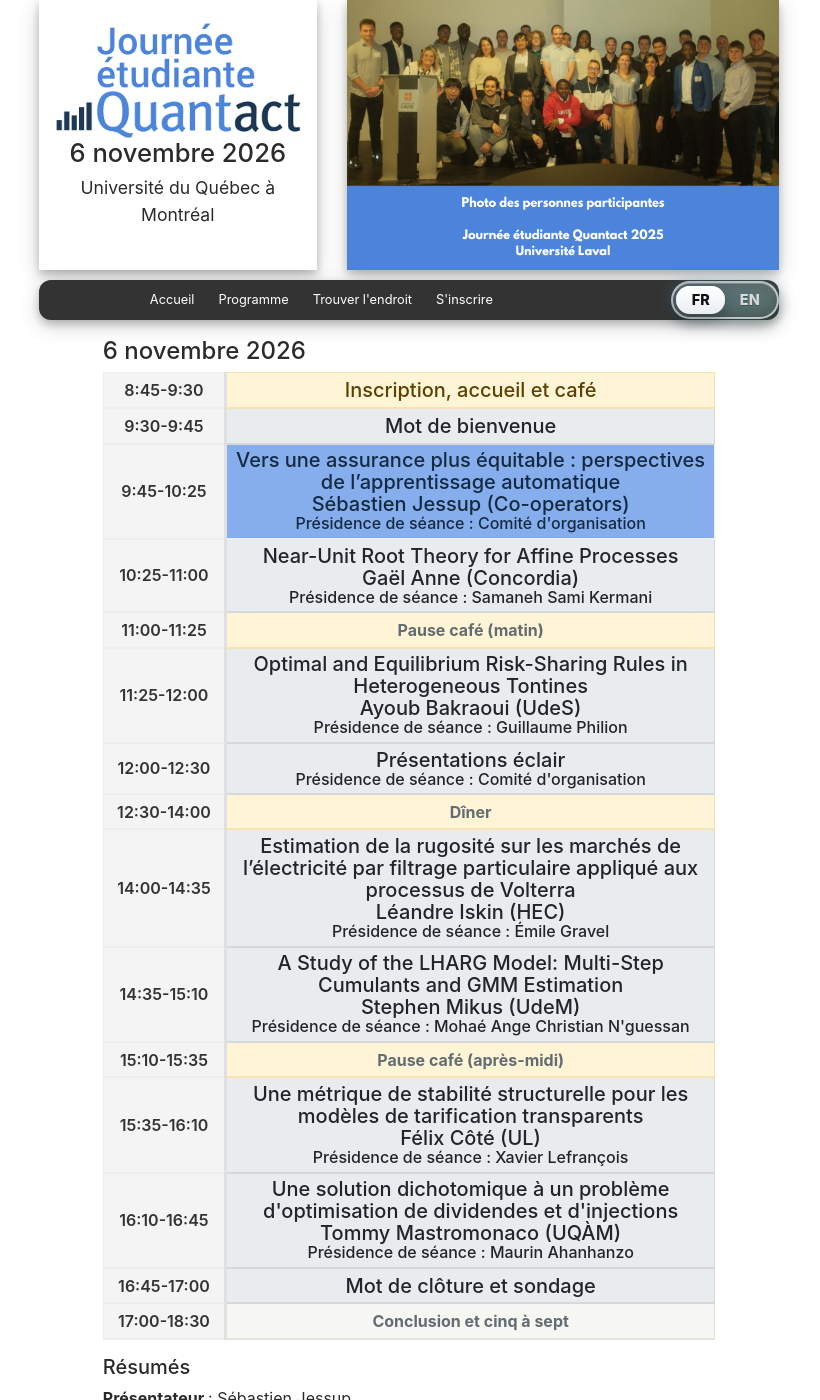
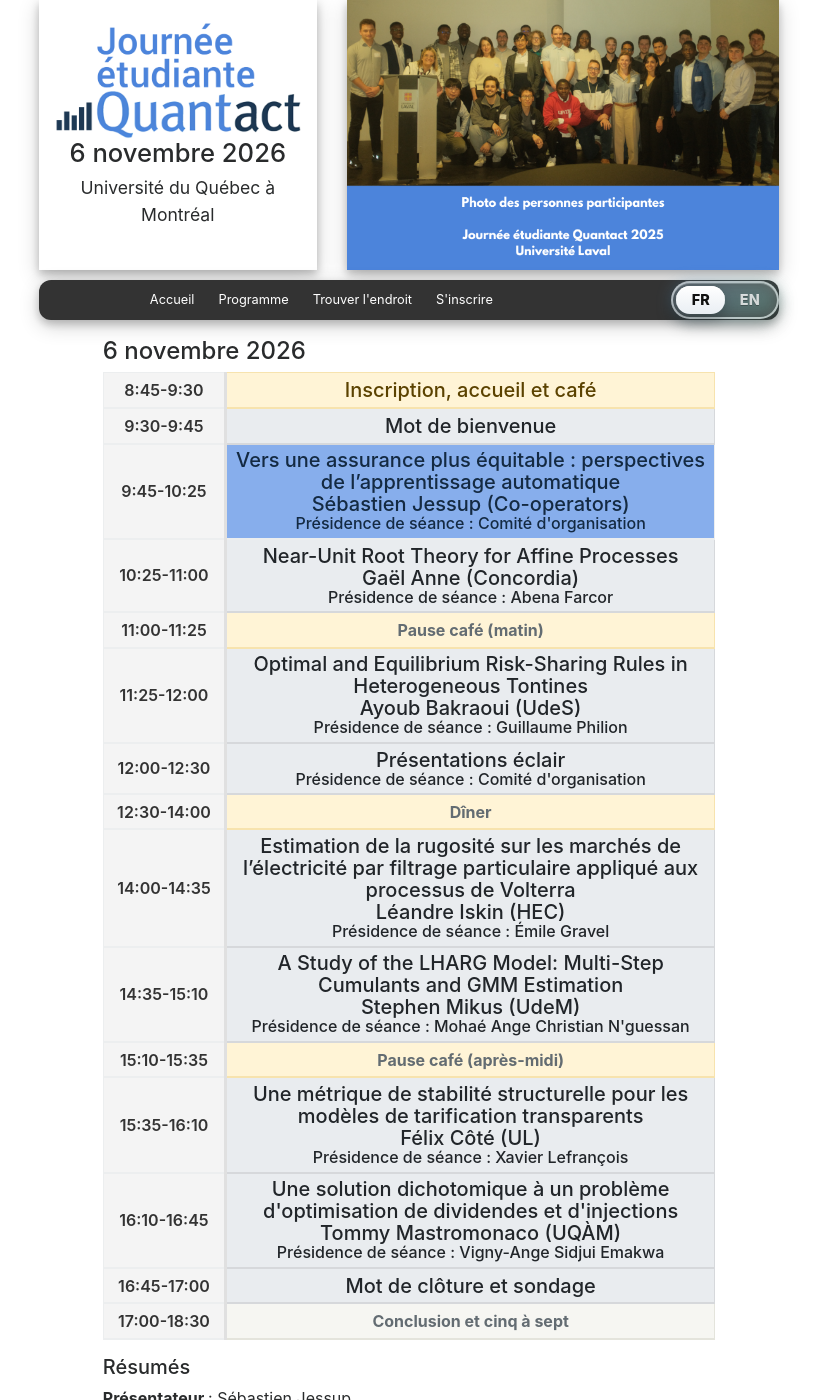
Before and after one commit to XavLef/Quantact_2026, a Jekyll site: the page built from program.html, in a window 1280 px wide and 1400 px high. Shown: the whole window, without its empty margins (231-1051 px from the left). Built offline with Jekyll 4.4.1, drawn with Linux system fonts in a browser that asks for light colours; nearby versions of some CDN libraries.

Commit message:
Update chair names in schedule.yml

```diff
--- a/_data/schedule.yml
+++ b/_data/schedule.yml
@@ -37,8 +37,8 @@
         fr: "Gaël Anne (Concordia)"
         en: "Gaël Anne (Concordia)"
       chair:
-        fr: "Samaneh Sami Kermani"
-        en: "Samaneh Sami Kermani"
+        fr: "Abena Farcor"
+        en: "Abena Farcor"
 
     - startTime: "11:00"
       endTime: "11:25"
@@ -127,8 +127,8 @@
         fr: "Tommy Mastromonaco (UQÀM)"
         en: "Tommy Mastromonaco (UQÀM)"
       chair:
-        fr: "Maurin Ahanhanzo"
-        en: "Maurin Ahanhanzo"
+        fr: "Vigny-Ange Sidjui Emakwa"
+        en: "Vigny-Ange Sidjui Emakwa"
 
     - startTime: "16:45"
       endTime: "17:00"
```
